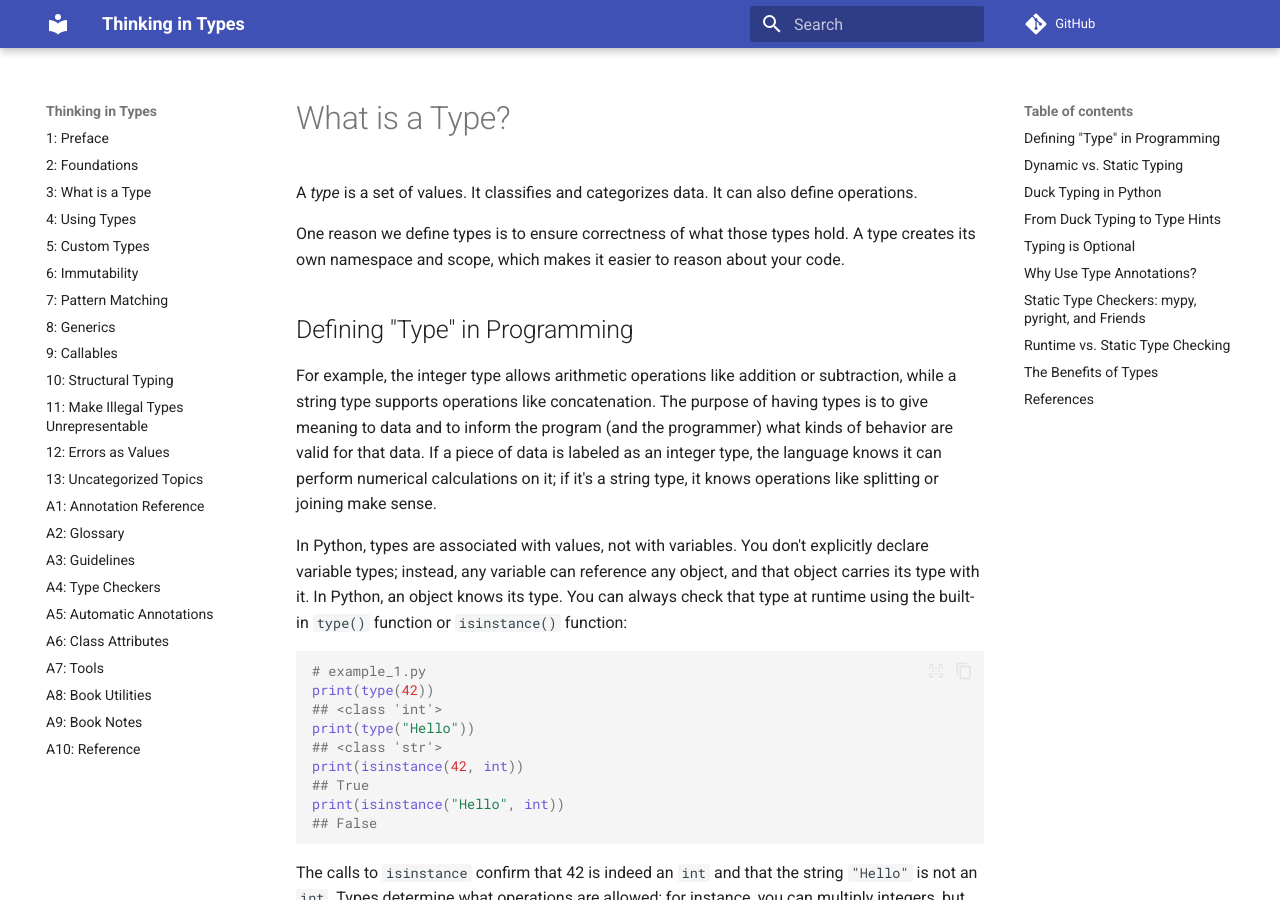
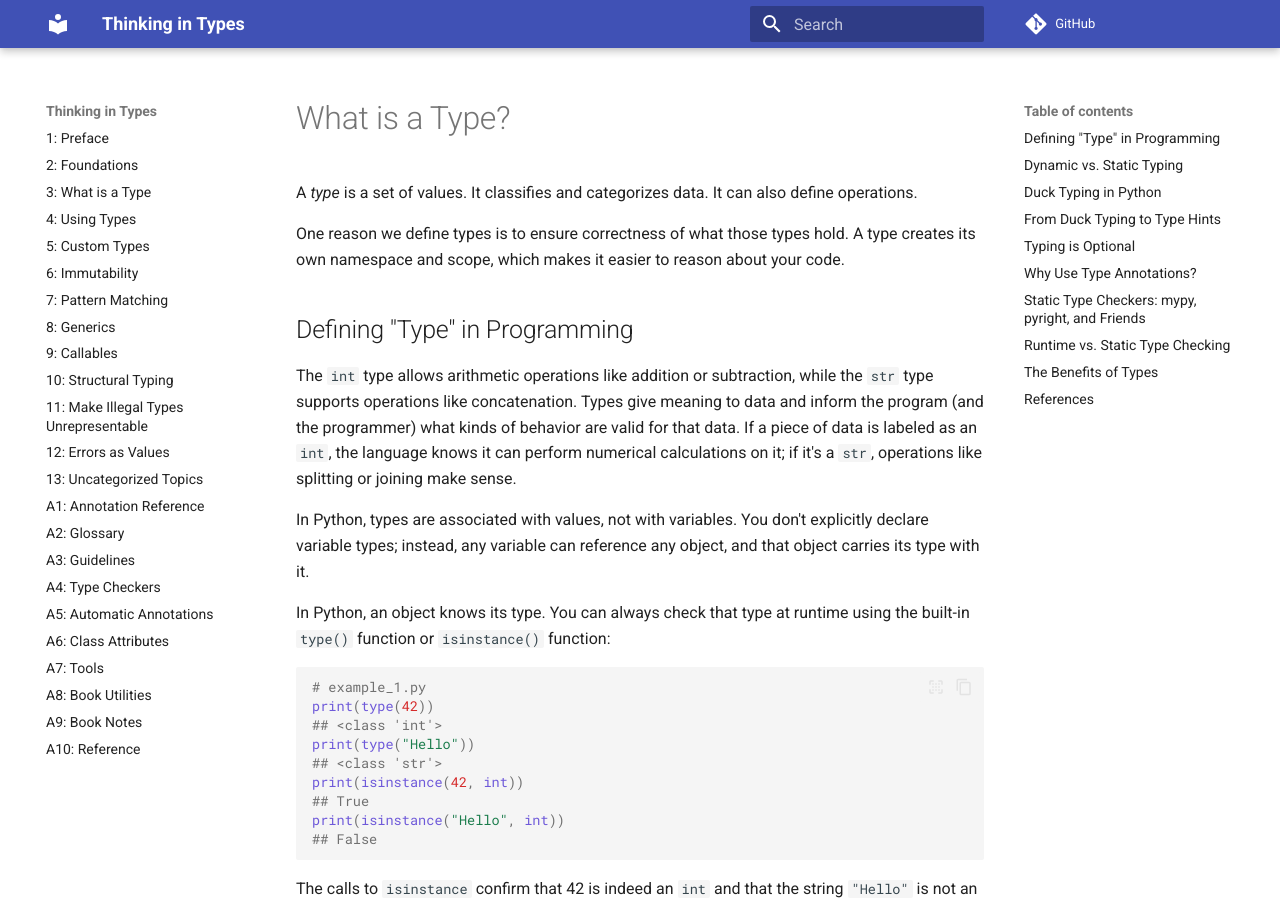
Before and after one commit to ThinkingInTypes/ThinkingInTypes.github.io, an MkDocs documentation site: the page built from Chapters/C03_What_is_a_Type.md, in a window 1280 px wide and 900 px high. Built offline with MkDocs 1.6.1 and Material for MkDocs 9.7.7, drawn with Linux system fonts in a browser that asks for light colours; comment, search, counter and statistics services are not loaded.

Commit message:
Update C03_What_is_a_Type.md

```diff
--- a/Chapters/C03_What_is_a_Type.md
+++ b/Chapters/C03_What_is_a_Type.md
@@ -9,12 +9,13 @@ A type creates its own namespace and scope, which makes it easier to reason abou
 
 ## Defining "Type" in Programming
 
-For example, the integer type allows arithmetic operations like addition or subtraction, while a string type supports operations like concatenation.
-The purpose of having types is to give meaning to data and to inform the program (and the programmer) what kinds of behavior are valid for that data.
-If a piece of data is labeled as an integer type, the language knows it can perform numerical calculations on it; if it's a string type, it knows operations like splitting or joining make sense.
+The `int` type allows arithmetic operations like addition or subtraction, while the `str` type supports operations like concatenation.
+Types give meaning to data and inform the program (and the programmer) what kinds of behavior are valid for that data.
+If a piece of data is labeled as an `int`, the language knows it can perform numerical calculations on it; if it's a `str`, operations like splitting or joining make sense.
 
 In Python, types are associated with values, not with variables.
 You don't explicitly declare variable types; instead, any variable can reference any object, and that object carries its type with it.
+
 In Python, an object knows its type.
 You can always check that type at runtime using the built-in `type()` function or `isinstance()` function:
 
```
